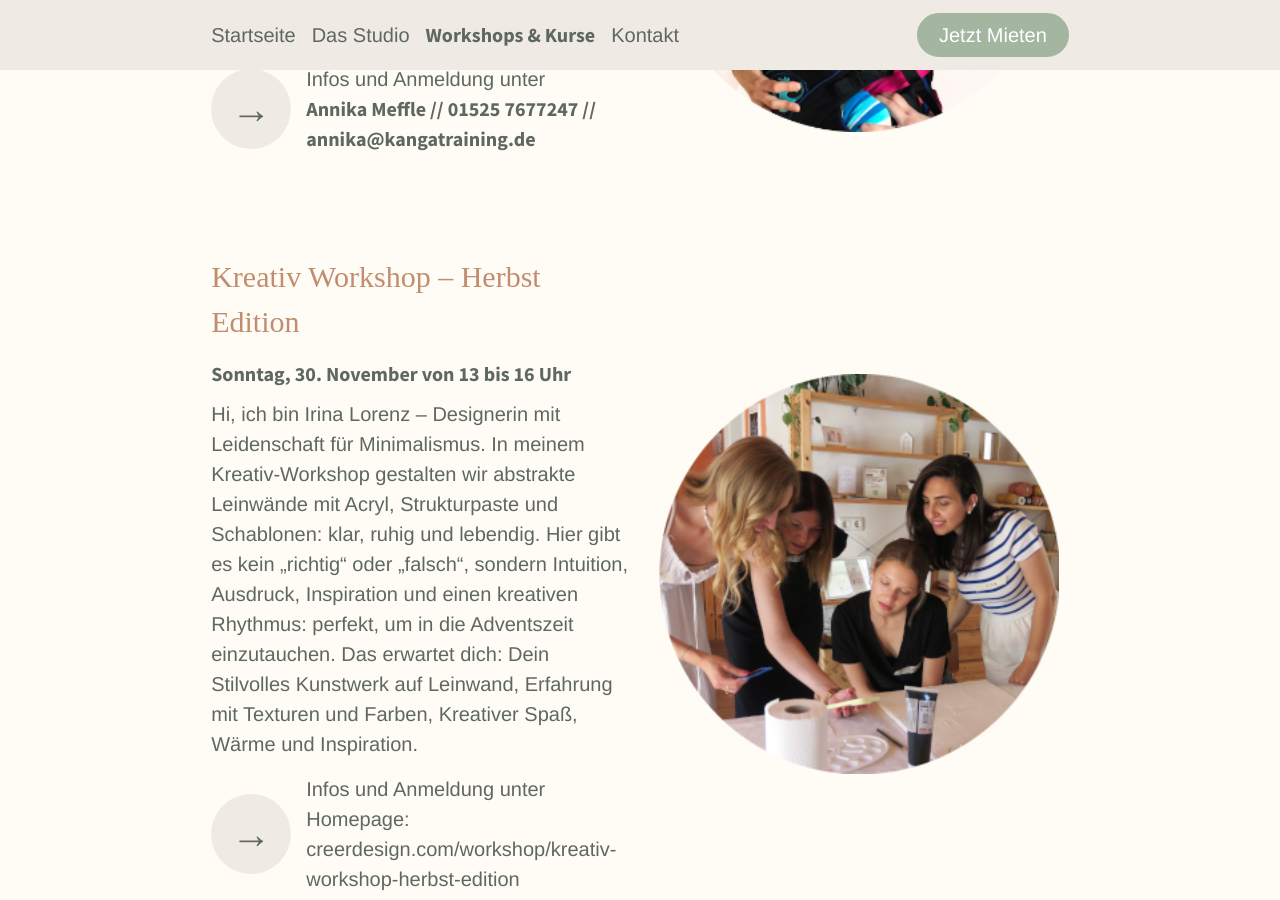
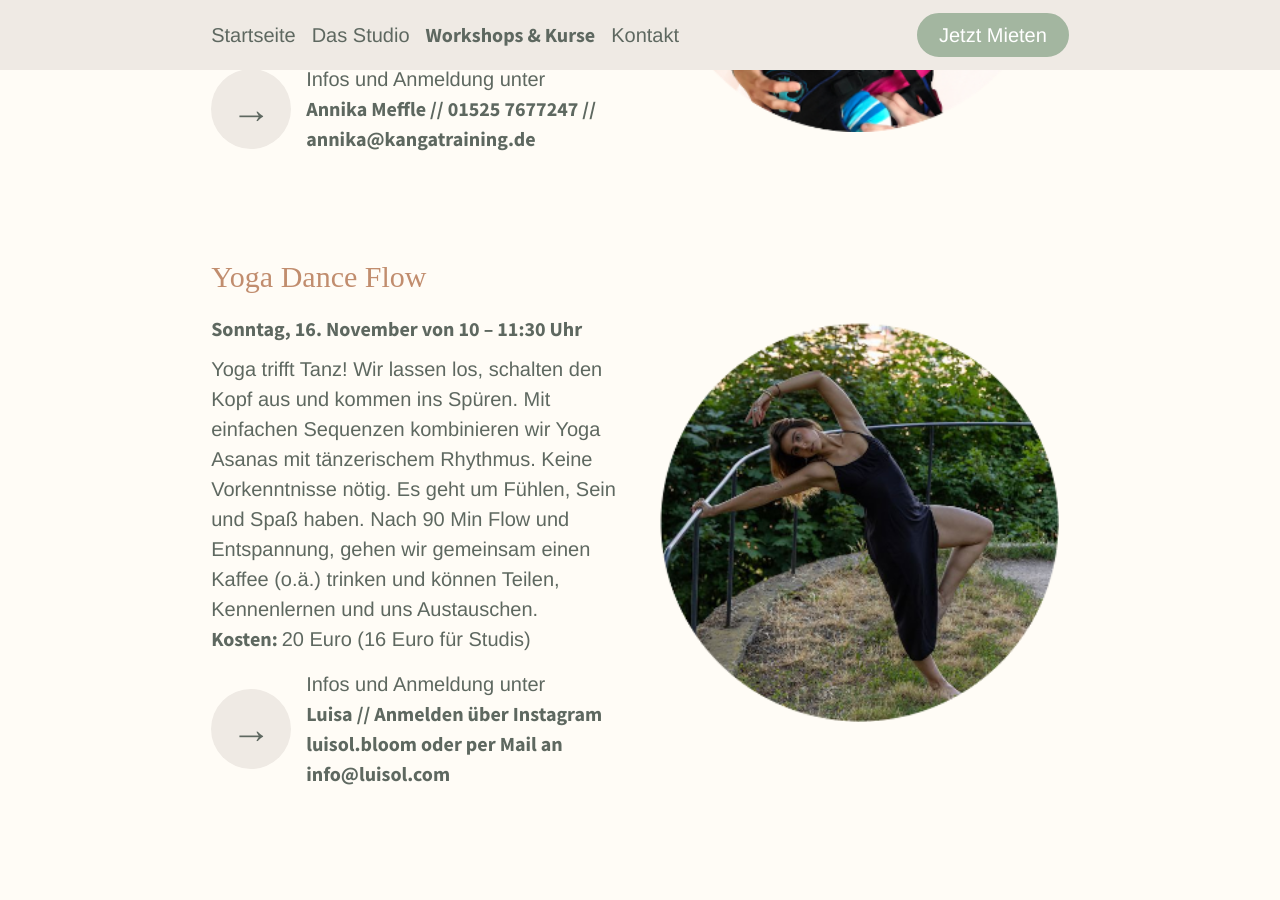
Before and after one commit to sonjafeitsch/meine-nische-website, a Jekyll site: the page built from kurse.html, in a window 1280 px wide and 900 px high, scrolled down 1850 px. Built offline with Jekyll 4.4.1, drawn with Linux system fonts in a browser that asks for light colours; some web fonts are replaced.

Commit message:
update events

```diff
--- a/kurse.html
+++ b/kurse.html
@@ -20,6 +20,15 @@ events:
     Es ist eine wohltuende Auszeit und Du kannst Energie für Deine Seele tanken. In einer liebevollen Mamarunde findest Du Motivation und Spaß."
     costs: "115 € für 8-Wochen Kurs oder 90 Euro für eine flexible 5er Karte"
     address: "Annika Meffle // 01525 7677247 // annika@kangatraining.de"
+  - name: "Yoga Dance Flow"
+    image: luisa.png
+    time:  Sonntag, 16. November von 10 – 11:30 Uhr
+    description: "Yoga trifft Tanz! Wir lassen los, schalten den Kopf aus und kommen ins Spüren.
+    Mit einfachen Sequenzen kombinieren wir Yoga Asanas mit tänzerischem Rhythmus. Keine Vorkenntnisse nötig.
+    Es geht um Fühlen, Sein und Spaß haben. Nach 90 Min Flow und Entspannung, gehen wir gemeinsam einen Kaffee (o.ä.) trinken
+     und können Teilen, Kennenlernen und uns Austauschen."
+    costs: "20 Euro (16 Euro für Studis)"
+    address: "Luisa // Anmelden über Instagram luisol.bloom oder per Mail an info@luisol.com"
   - name: "Kreativ Workshop – Herbst Edition"
     image: irina2.png
     time: Sonntag, 30. November von 13 bis 16 Uhr
```
Also changed, not shown: images/events/luisa.png (added).
